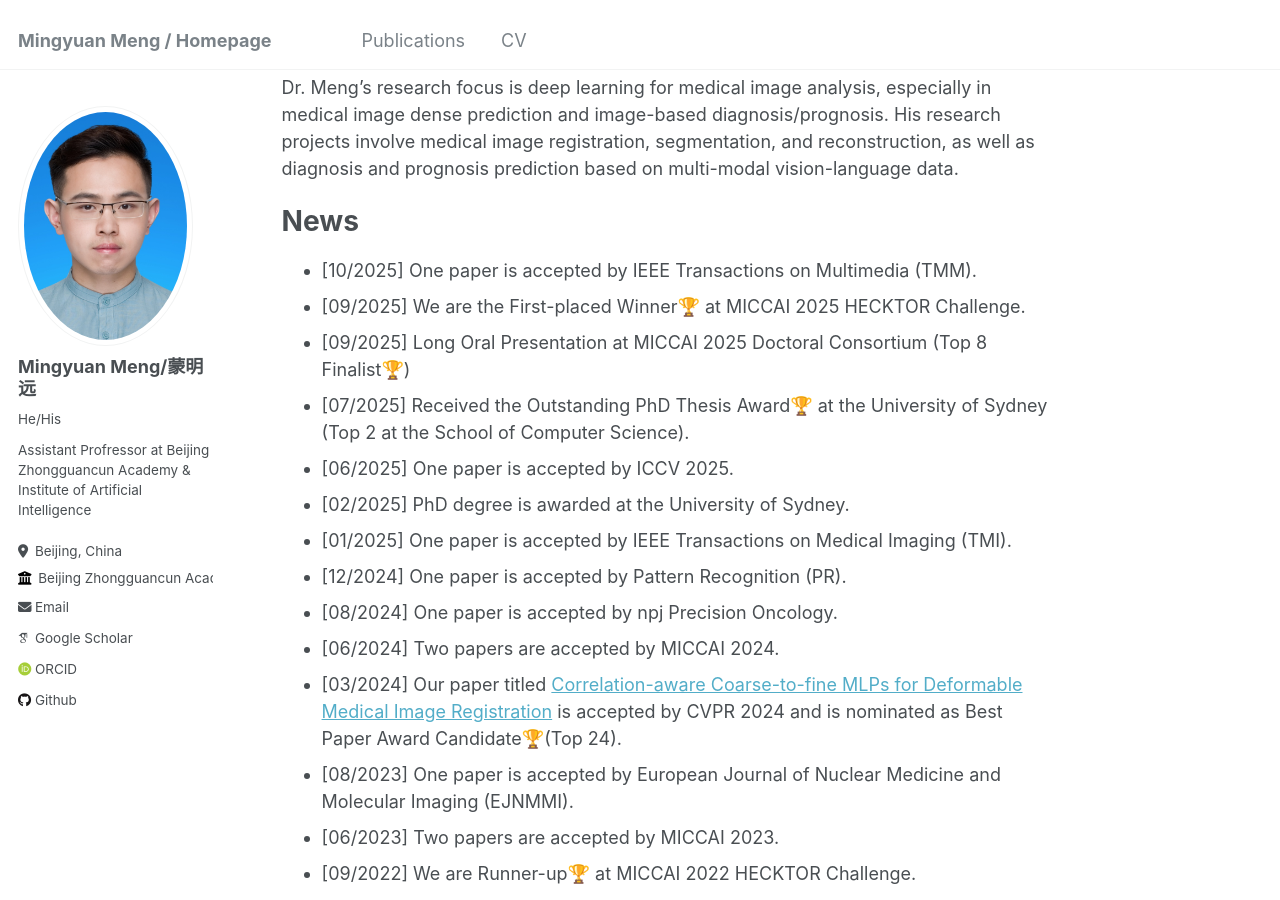
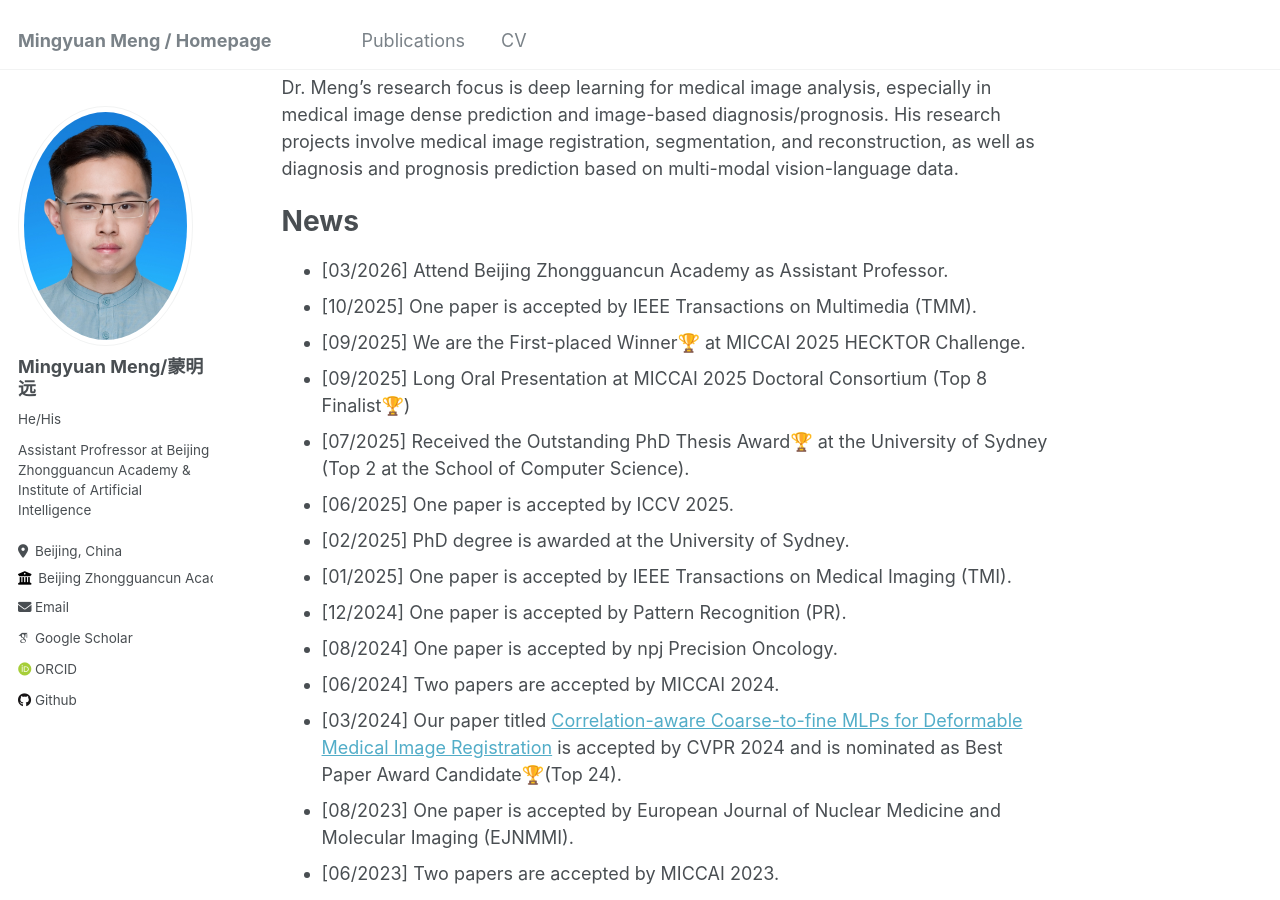
Before and after one commit to MungoMeng/mungomeng.github.io, a Jekyll site: the page built from _pages/about.md, in a window 1280 px wide and 900 px high, scrolled down 391 px. Built offline with Jekyll 4.4.1, drawn with Linux system fonts in a browser that asks for light colours; some web fonts are replaced.

Commit message:
Update about.md

```diff
--- a/_pages/about.md
+++ b/_pages/about.md
@@ -15,6 +15,7 @@ Dr. Meng's research focus is deep learning for medical image analysis, especiall
 
 News
 ======
+* [03/2026] Attend Beijing Zhongguancun Academy as Assistant Professor.
 * [10/2025] One paper is accepted by IEEE Transactions on Multimedia (TMM).
 * [09/2025] We are the First-placed Winner🏆 at MICCAI 2025 HECKTOR Challenge.
 * [09/2025] Long Oral Presentation at MICCAI 2025 Doctoral Consortium (Top 8 Finalist🏆)
```
